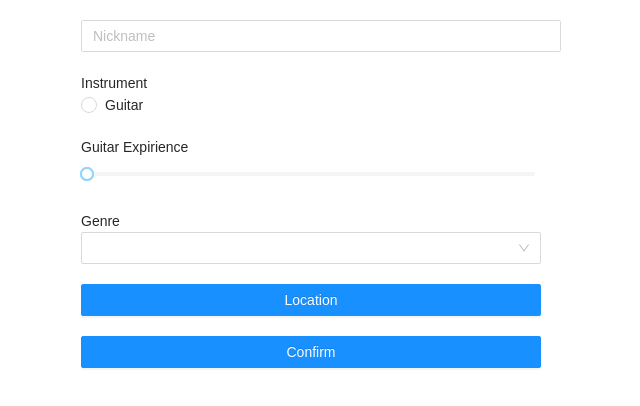
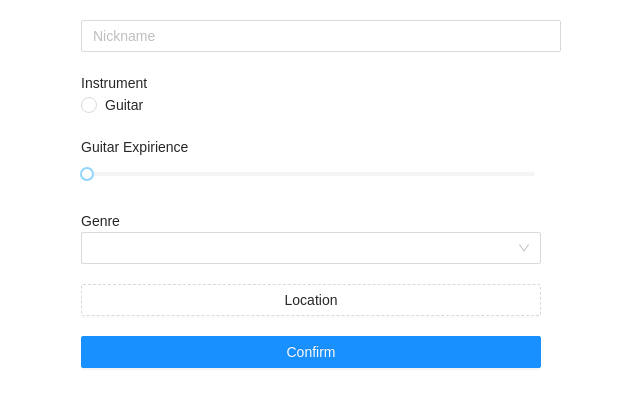
Before and after one commit to polubis/music-app, a React app in the folder apps/jam-jam/: page /form in a window 1280 px wide. Shown: the top 406 px of the page, without its empty margins (329-969 px from the left). Built offline with nearby package versions, Linux system fonts and the light colour scheme.

Commit message:
fix form design

```diff
--- a/apps/jam-jam/src/modules/musicians-finder/components/form/Form.tsx
+++ b/apps/jam-jam/src/modules/musicians-finder/components/form/Form.tsx
@@ -42,6 +42,7 @@ export const Form = () => {
     if (isValidForm) {
       history.push("/map");
     } else {
+      console.log(data);
       console.log("is invalid"); //alert implementation needed
     }
   };
@@ -65,21 +66,24 @@ export const Form = () => {
       <div className={css.element}>
         Guitar Expirience
         <Slider
-          range
-          min={1}
+          min={0}
           max={5}
-          onChange={(e) => onChangeHandler(`${e[1]}`, "exp")}
+          defaultValue={0}
+          onChange={(e) => onChangeHandler(`${e}`, "exp")}
         />
       </div>
       <div className={css.element}>
         Genre
-        <Select onChange={(e) => console.log(e)}>
+        <Select onChange={(e) => onChangeHandler(`${e}`, "genre")}>
           <Option value="rock">Rock</Option>
           <Option value="blues">Blues</Option>
         </Select>
       </div>
       <div className={css.element}>
-        <Button type="primary" onClick={onLocationButtonClick}>
+        <Button
+          type={data.lng && data.lat ? "primary" : "dashed"}
+          onClick={onLocationButtonClick}
+        >
           Location
         </Button>
       </div>
```
